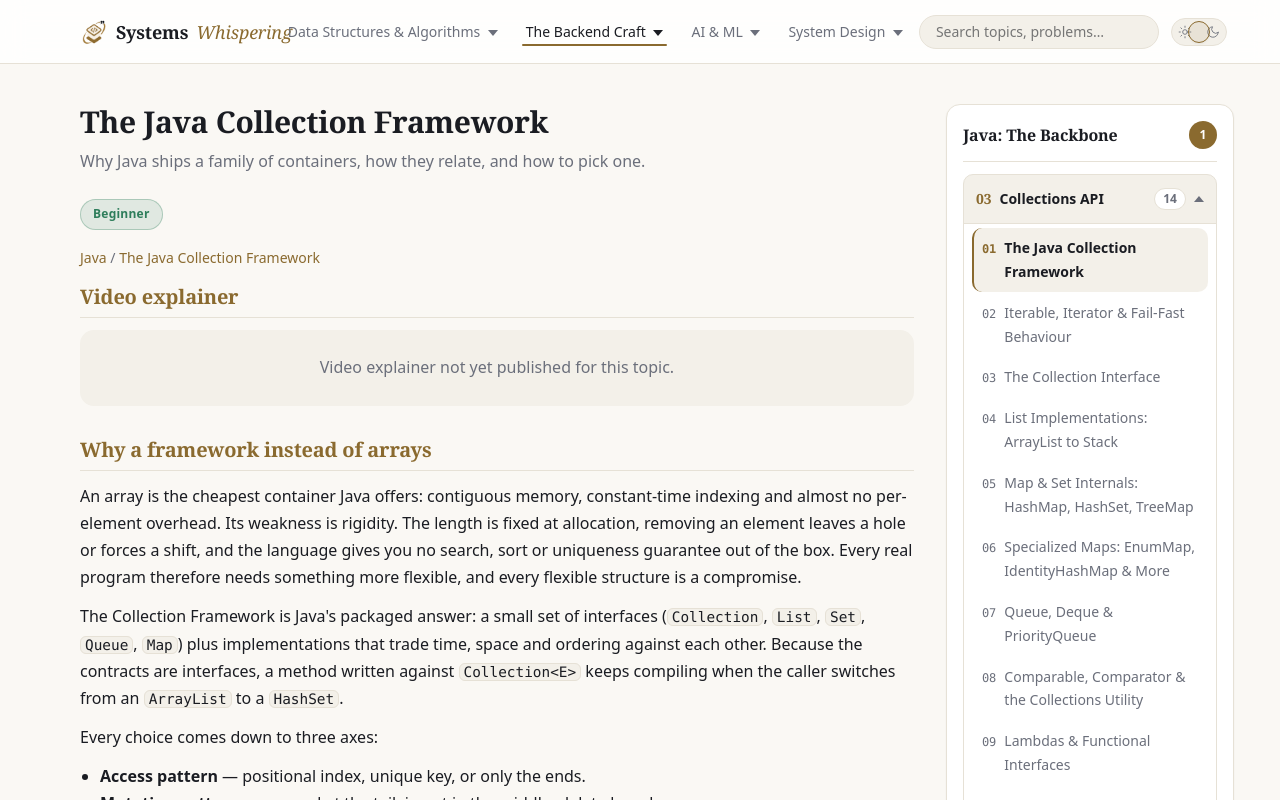
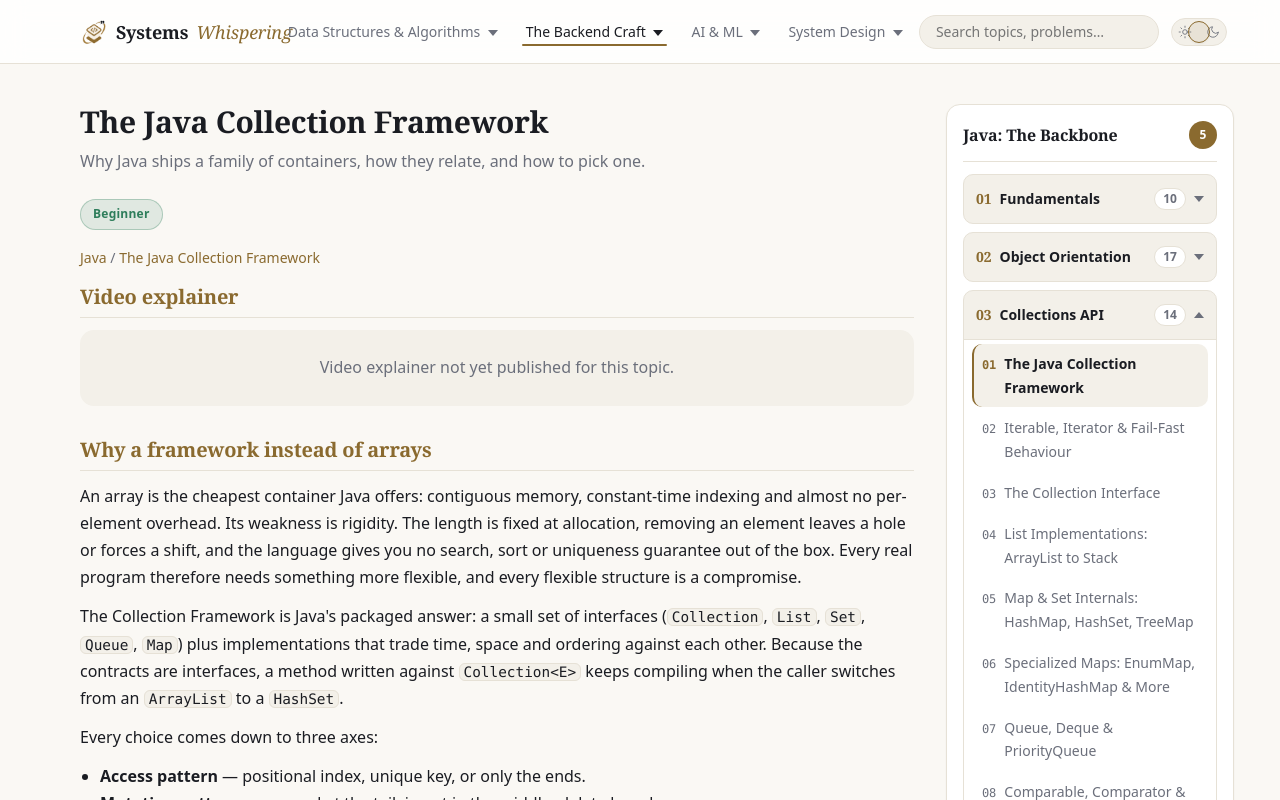
Before and after one commit to smitroy4/SystemsWhispering, a React (Vite) app: page /java/collections-and-streams/collection-framework in a window 1280 px wide. Shown: the top 800 px of the page. Built offline with nearby package versions, Linux system fonts and the light colour scheme.

Commit message:
feat: update JavaSidebar to always show all modules for easier navigation

```diff
--- a/src/components/layout/JavaSidebar.tsx
+++ b/src/components/layout/JavaSidebar.tsx
@@ -20,11 +20,9 @@ export default function JavaSidebar() {
     }
   }, [params.module, location.pathname]);
 
-  /** When inside a module, show only that module's sub-modules. On the
-   * landing page (no module param) show every module. */
-  const modules = params.module
-    ? javaModules.filter((m) => m.slug === params.module)
-    : javaModules;
+  /** Always show every module so a visitor can jump between modules from any
+   * topic page. The current module (when inside a topic) is auto-expanded. */
+  const modules = javaModules;
 
   const toggleModule = (slug: string) => {
     setExpanded((prev) => ({ ...prev, [slug]: !prev[slug] }));
```
